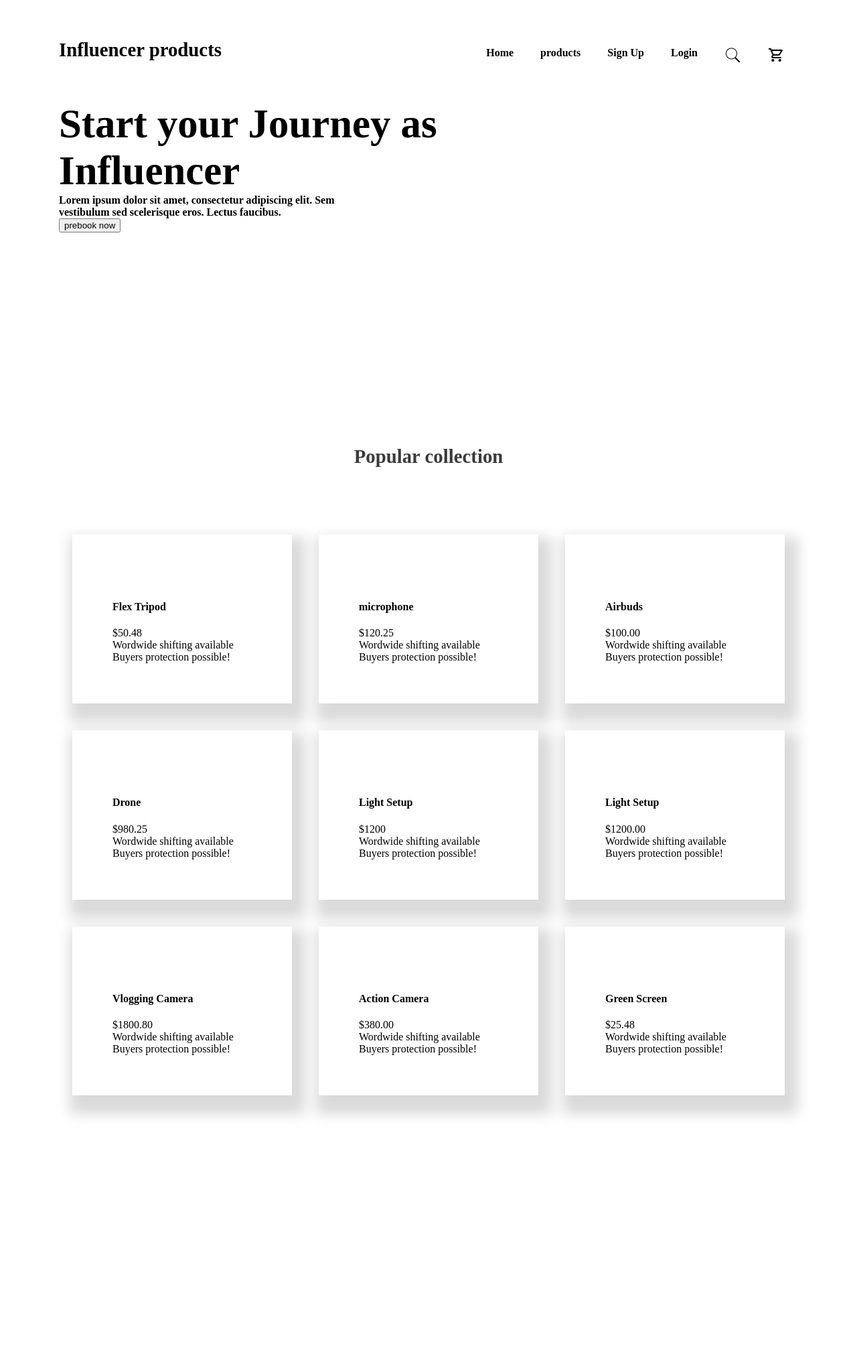
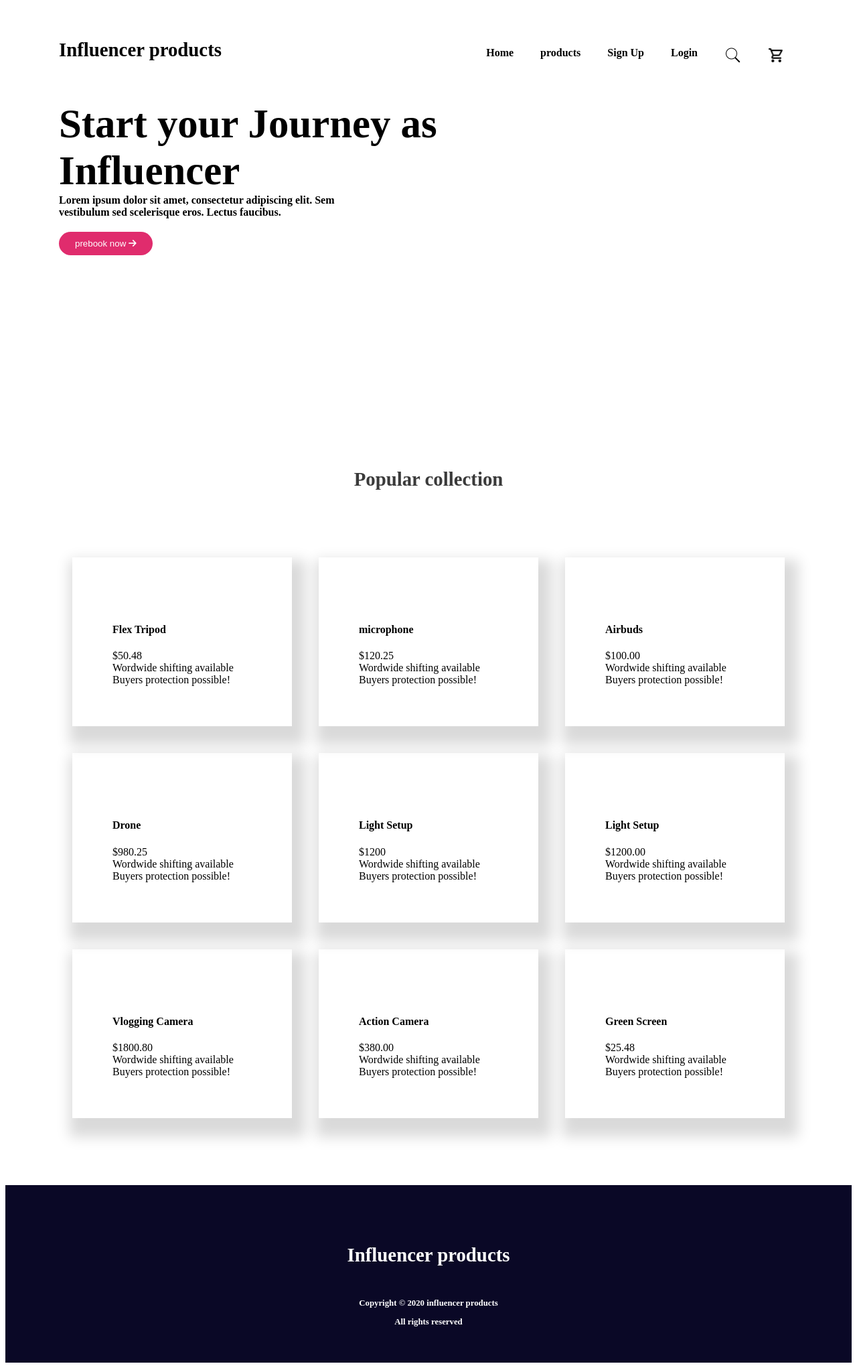
Before and after one commit to Ishmam0369/m2-practise, a plain HTML site: page index.html in a window 1280 px wide. Shown: the whole page at 67% size. Before the commit the page ends 1735 px from the top, so only its background shows below. Drawn offline with Linux system fonts and the light colour scheme.

Commit message:
added fianle

```diff
--- a/index.html
+++ b/index.html
@@ -5,7 +5,7 @@
     <meta name="viewport" content="width=device-width, initial-scale=1.0">
     <title>Document</title>
     <link rel="stylesheet" href="styles.css">
-
+    <link rel="stylesheet" href="https://cdnjs.cloudflare.com/ajax/libs/font-awesome/6.0.0-beta3/css/all.min.css">
 </head>
 <body>
     <!-- nav (got prob)-->
@@ -14,12 +14,14 @@
             <h4>Influencer products</h4>
         </div>
         <div class="nav-info">
-           <li><a href="">Home</a></li>
-           <li><a href="">products</a></li>
-           <li><a href="">Sign Up</a></li>
-           <li><a href="">Login</a></li>
-           <li><a href=""><img src="icons8-search-50.png" alt="" style="height: 25px;width: 25px;"></a></li>
-           <li><a href=""><img src="icons8-shopping-cart-24.png" alt="" style="height: 24px;width: 25px;"></a></li>
+           <li><a href="" title="home">Home</a></li>
+           <li><a href="" title="products">products</a></li>
+           <li><a href="" title="Sign Up">Sign Up</a></li>
+           <li><a href="" title="Login">Login</a></li>
+           <li><a href="" title="Search" ><img src="icons8-search-50.png" alt="" style="height: 25px;
+    width: 25px" ></a></li>
+           <li><a href="" title="Cart" ><img src="icons8-shopping-cart-24.png" alt="" style="height: 25px;
+    width: 25px"></a></li>
         </div>
     </nav>
     <!-- header -->
@@ -28,7 +30,7 @@
             <div class="header-info1">Start your Journey as <br>
                 Influencer</div>
             <div class="header-info2">Lorem ipsum dolor sit amet, consectetur adipiscing elit. Sem <br>vestibulum sed scelerisque eros. Lectus faucibus.</div>
-            <div class="header-info3"><button>prebook now</button></div>
+            <div class="header-info3"><button class="button">prebook now <i class="fas fa-arrow-right"></i></button></div>
         </div>
         <div class="header-pic">
             <div class="image1"><img src="influencer-gear/images/main-camera.png" alt=""></div>
@@ -119,5 +121,10 @@
                 Buyers protection possible!</div>
         </div>
      </div>
+     <footer class="footer">
+        <h5 style="font-size: 1.8rem;font-weight: 700;">Influencer products</h5>
+        <p style="font-size: .8rem;font-weight: 700;">Copyright © 2020  influencer products</p>
+        <p style="font-size: .8rem;font-weight: 700;">All rights reserved</p>
+     </footer>
 </body>
 </html>
--- a/styles.css
+++ b/styles.css
@@ -25,6 +25,7 @@
     padding : 20px
 
   }
+
   .nav-info li a{
     color: black;
     text-decoration: none;
@@ -32,6 +33,14 @@
   .nav-info li a:hover{
     cursor: pointer;
 
+  }
+  .button{
+    padding: 10px 24px 10px 24px;
+    background-color: rgb(224, 44, 109);
+    color: white;
+    margin-top: 20px;
+    border-radius: 41px;
+    border: none;
   }
   /* header */
   .header{
@@ -149,3 +158,11 @@
 .popular-collection-7{box-shadow:  8px 16px 19px 12px rgba(0, 0, 0, 0.15);}
 .popular-collection-8{box-shadow:  8px 16px 19px 12px rgba(0, 0, 0, 0.15);padding: 60px;}
 .popular-collection-9{box-shadow:  8px 16px 19px 12px rgba(0, 0, 0, 0.15);padding: 60px;}
+/* footer */
+.footer{
+background-color:rgb(10, 8, 38);
+color: white;
+text-align: center;
+margin:auto 0px;
+padding: 40px;
+}
```
Also changed, not shown: arrow-right-solid.svg (added).
